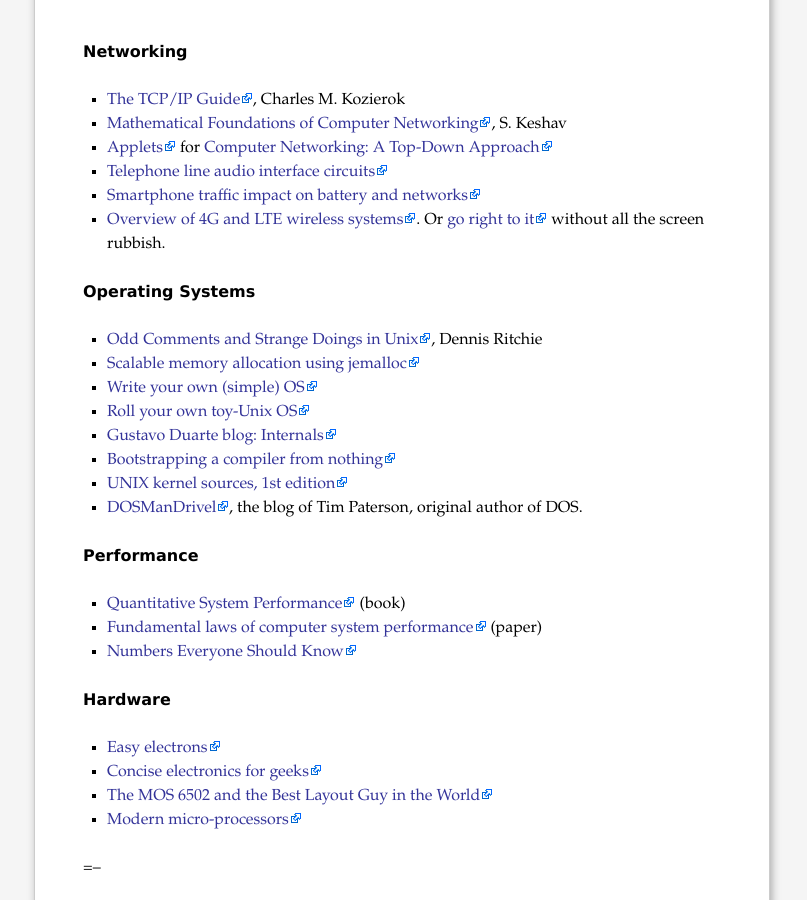
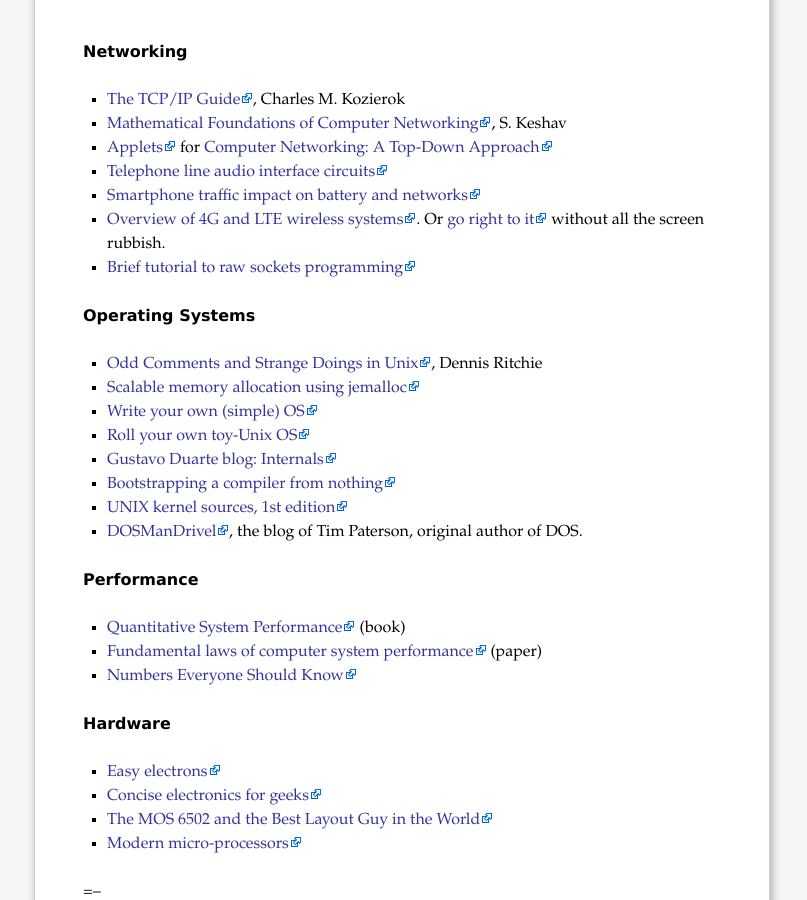
Before and after one commit to mor1/mort-www, a Jekyll site: the page built from teaching/index.md, in a window 1280 px wide and 900 px high, scrolled down 2983 px. Shown: the whole window, without its empty margins (238-1045 px from the left). Built offline with Jekyll 4.4.1, drawn with Linux system fonts in a browser that asks for light colours; Markdown is read by kramdown in place of the engine named in the settings.

Commit message:
[teaching] added raw sockets tutorial link

```diff
--- a/teaching/index.md
+++ b/teaching/index.md
@@ -222,6 +222,7 @@ Networking
   [go right to
   it](http://host.comsoc.org/freetutorial/anritsu4/Myung/sun_tut8.htm)
   without all the screen rubbish.
++ [Brief tutorial to raw sockets programming](http://mixter.void.ru/rawip.html)
 
 Operating Systems
 -----------------
```
